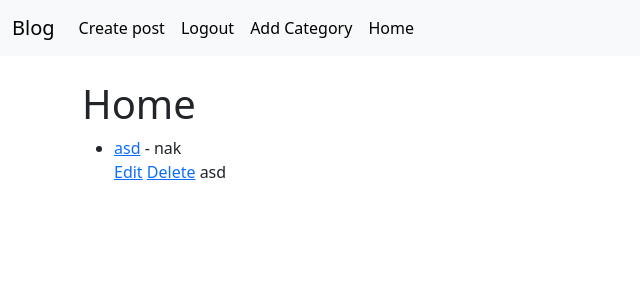
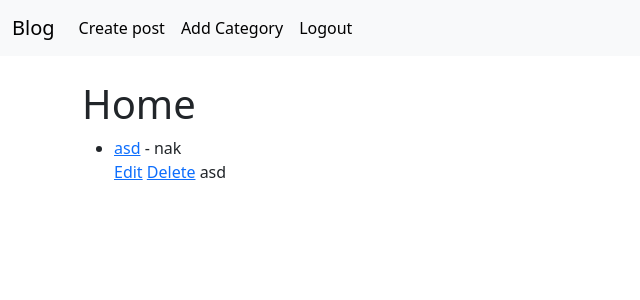
Before and after one commit to bart2n/proje, a Django app: page / in a window 1280 px wide. Shown: the top 300 px of the page, without its empty margins (0-640 px from the left). Run offline with Django 5.2, Linux system fonts and the light colour scheme; a user stored in the database is signed in; data comes from the database, SQL or seed files in the repository; both versions use the stored data as it was after the commit.

Commit message:
Thirdcommit

```diff
--- a/myProject/blog/templates/base.html
+++ b/myProject/blog/templates/base.html
@@ -22,13 +22,14 @@
                 <li class="nav-item">
                     <a class="nav-link active" aria-current="page" href="{% url 'add_post'%}">Create post</a>
                   </li>
-                  <li>
-                    <li>
+
+                    <li class="nav-item">
+                      <a class="nav-link active" aria-current="page" href="{% url 'add_category'%}">Add Category</a>
+                    </li>
+                       <li>
                         <a class="nav-link active" aria-current="page" href="{% url 'logout' %}">Logout</a>
                         </li>
-                    <li class="nav-item">
-                          <a class="nav-link active" aria-current="page" href="{% url 'add_category'%}">Add Category</a>
-                    </li>
+
                   {%else %}
                   <li>
                     <a class="nav-link active" aria-current="page" href="{% url 'register'%}">Register</a>
@@ -38,8 +39,6 @@
                     <a class="nav-link active" aria-current="page" href="{% url 'login'%}">Login</a>
                     </li>
                    {%endif%}
-              <li class="nav-item">
-                <a class="nav-link active" aria-current="page" href="{% url 'home'%}">Home</a>
 
 
             </ul>
```
Also changed, not shown: myProject/blog/templates/categories.html (+5 -7 lines), myProject/db.sqlite3.
